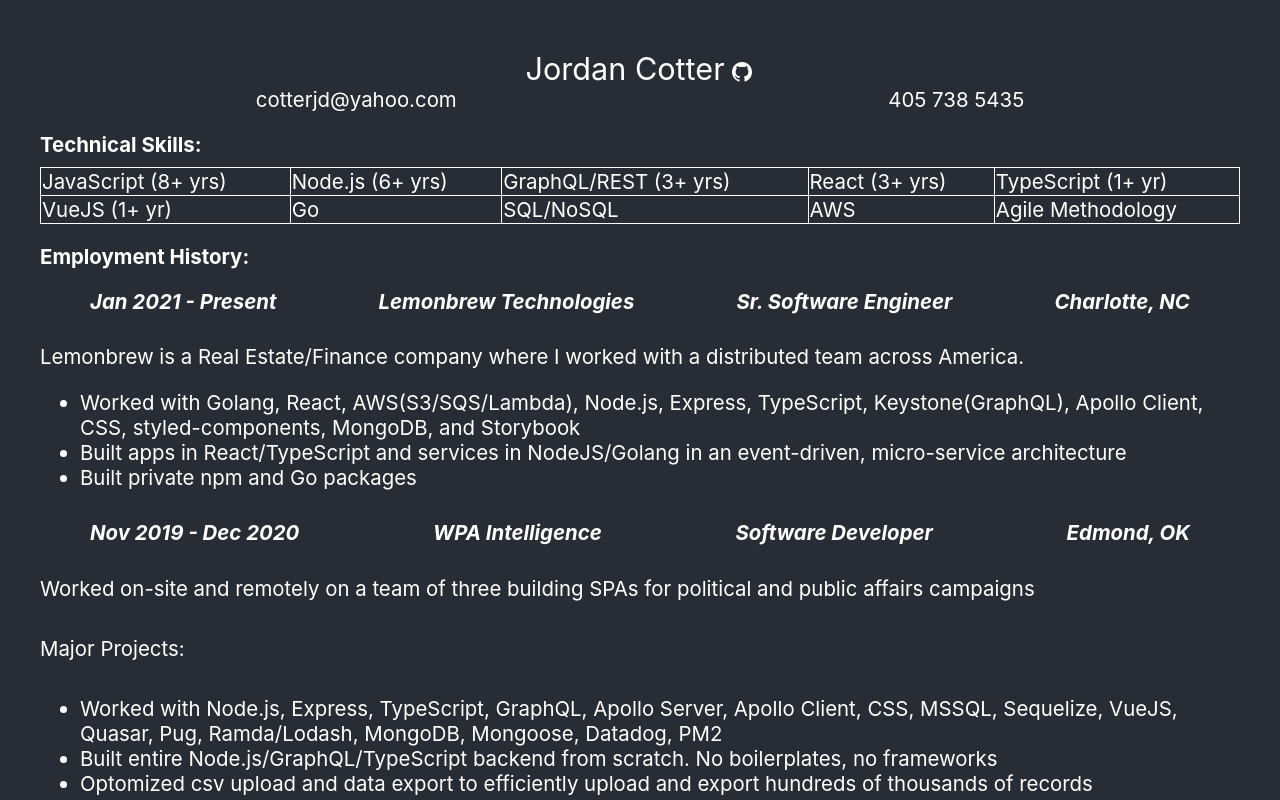
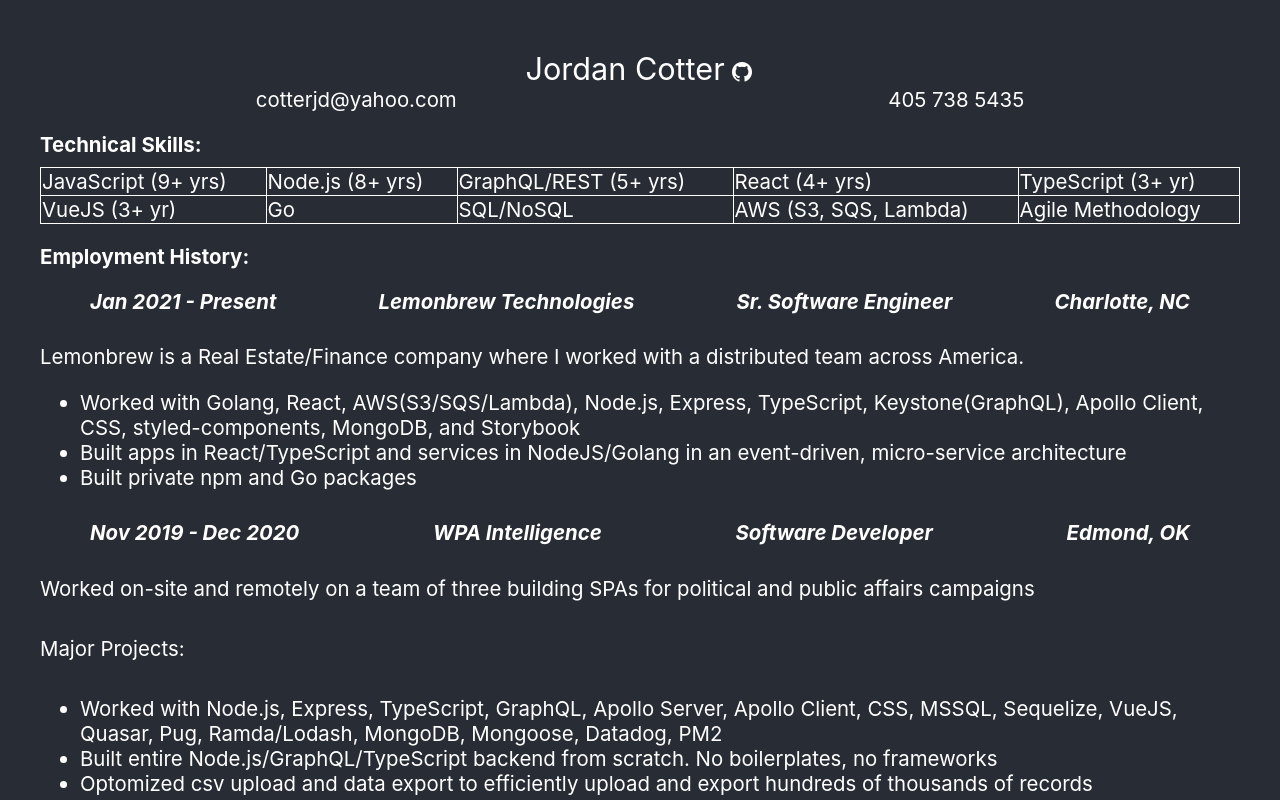
Before and after one commit to cotterjd/resume, a React (Create React App) app: page / in a window 1280 px wide. Shown: the top 800 px of the page. Built offline with nearby package versions, Linux system fonts and the light colour scheme.

Commit message:
chore: upate years.

```diff
--- a/src/App.js
+++ b/src/App.js
@@ -82,17 +82,17 @@
       <SectionHeading>Technical Skills:</SectionHeading>
       <Table>
         <tr>
-          <td>JavaScript (8+ yrs)</td>
-          <td>Node.js (6+ yrs)</td>
-          <td>GraphQL/REST (3+ yrs)</td>
-          <td>React (3+ yrs)</td>
-          <td>TypeScript (1+ yr)</td>
+          <td>JavaScript (9+ yrs)</td>
+          <td>Node.js (8+ yrs)</td>
+          <td>GraphQL/REST (5+ yrs)</td>
+          <td>React (4+ yrs)</td>
+          <td>TypeScript (3+ yr)</td>
         </tr>
         <tr>
-          <td>VueJS (1+ yr)</td>
+          <td>VueJS (3+ yr)</td>
           <td>Go</td>
           <td>SQL/NoSQL</td>
-          <td>AWS</td>
+          <td>AWS (S3, SQS, Lambda)</td>
           <td>Agile Methodology</td>
         </tr>
       </Table>
```
